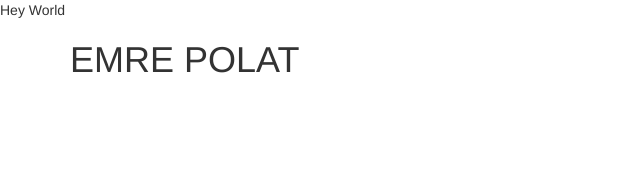
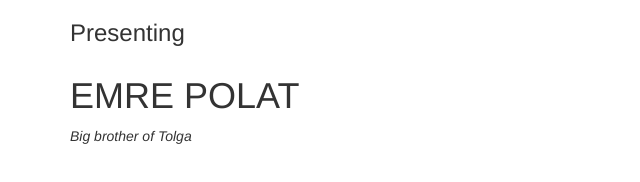
Before and after one commit to emreplt/emreplt.github.io, a plain HTML site: page index.html in a window 1280 px wide. Shown: the whole page, without its empty margins (0-640 px from the left). Drawn offline with nearby package versions, Linux system fonts and the light colour scheme.

Commit message:
clean up

```diff
--- a/index.html
+++ b/index.html
@@ -5,11 +5,16 @@
 	<title>Emre Polat</title>
 </head>
 <body>
-<header>Hey World</header>
+<header>
+<div class="container">
+	<h3>Presenting</h3>
+</div>
+</header>
 <div class="container">
 	<h1>
 		EMRE POLAT
 	</h1>
+	<p><i>Big brother of Tolga</i></p>
 </div>
 <script src="https://maxcdn.bootstrapcdn.com/bootstrap/3.3.4/js/bootstrap.min.js"></script>
 <script src="https://cdnjs.cloudflare.com/ajax/libs/jquery/2.1.3/jquery.min.js"></script>
```
